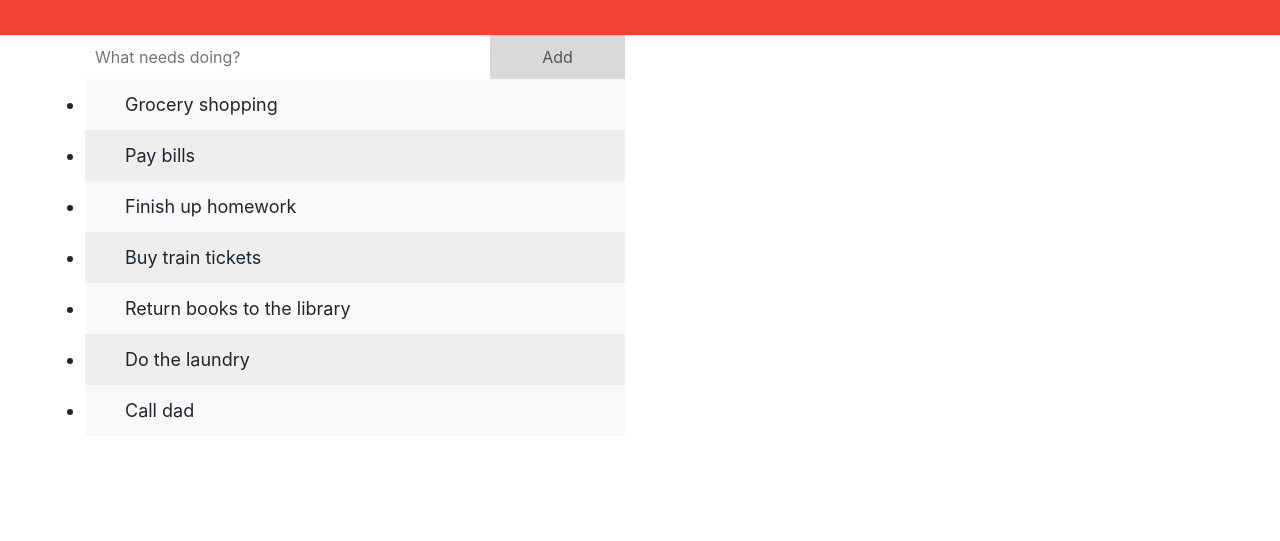
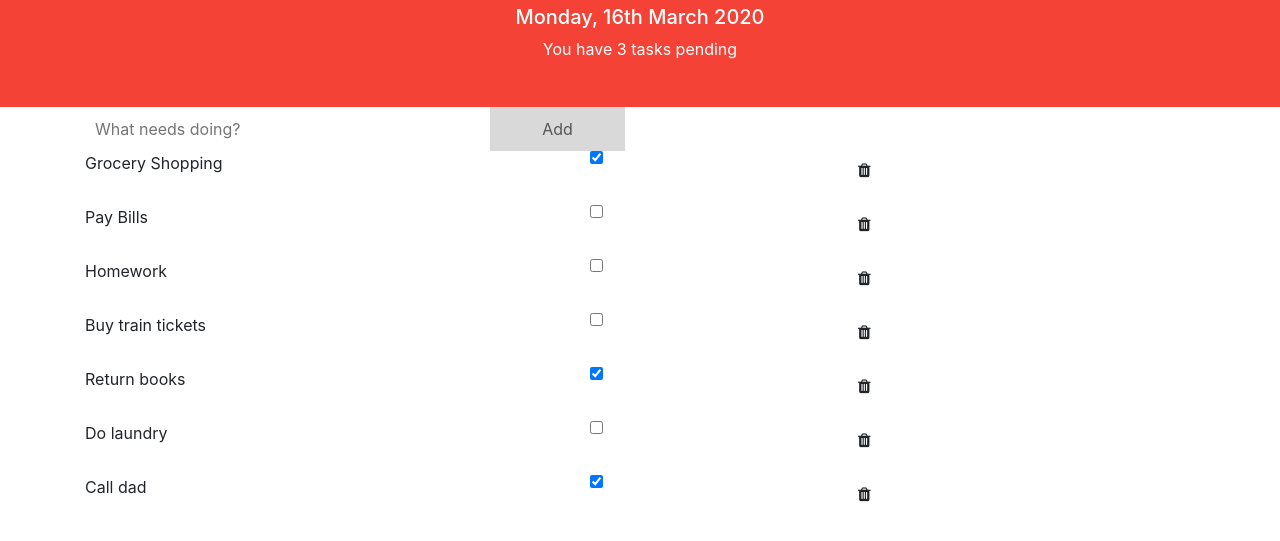
Before and after one commit to sosinuga/My-To-do-list, a plain HTML site: page index.html in a window 1280 px wide. Shown: the part 71-612 px from the top of the page. Drawn offline with nearby package versions, Linux system fonts and the light colour scheme.

Commit message:
task list updated using rows and columns

```diff
--- a/index.html
+++ b/index.html
@@ -16,34 +16,121 @@
   <header>
     <div id="myDIV" class="header">
       <h2>My To Do List - Make it happen!</h2>
-
+      <h5>Monday, 16th March 2020</h5>
+      <p>You have 3 tasks pending</p>
     </div>
+  </header>
+  <main>
     <div class="container">
       <div class="row">
-        <div class="col-12 col-sm-6 purple-rect">
+        <div class="col-12 col-sm-6">
           <input type="text" id="myInput" placeholder="What needs doing?">
           <span onclick="newElement()" class="addBtn">Add</span>
         </div>
       </div>
 
       <div class="row">
-        <div class="col-12 col-sm-6 purple-rect">
-          <ul id="myUL">
-            <li>Grocery shopping</liclass="checked">
-            <li>Pay bills</li>
-            <li>Finish up homework</li>
-            <li>Buy train tickets</li>
-            <li>Return books to the library</li>
-            <li>Do the laundry</li>
-            <li>Call dad</li>
-          </ul>
+
+        <div class="col">
+          <label for="item1">Grocery Shopping</label>
+        </div>
+        <div class="col">
+          <input type="checkbox" id="item1" name="item1" checked>
+        </div>
+        <div class="col">
+
+          <p class="task"><button class="btn"><i class="fa fa-trash fa-1x"></i></button></p>
+        </div>
+
+      </div>
+
+      <div class="row">
+
+        <div class="col">
+          <label for="item2">Pay Bills</label>
+        </div>
+        <div class="col">
+          <input type="checkbox" id="item2" name="item2">
+        </div>
+        <div class="col">
+
+          <p class="task"><button class="btn"><i class="fa fa-trash fa-1x"></i></button></p>
+        </div>
+
+      </div>
+      <div class="row">
+
+        <div class="col">
+          <label for="item3">Homework</label>
+        </div>
+        <div class="col">
+          <input type="checkbox" id="item3" name="item3">
+        </div>
+        <div class="col">
+
+          <p class="task"><button class="btn"><i class="fa fa-trash fa-1x"></i></button></p>
+        </div>
+
+      </div>
+      <div class="row">
+
+        <div class="col">
+          <label for="item4">Buy train tickets</label>
+        </div>
+        <div class="col">
+          <input type="checkbox" id="item4" name="item4">
+        </div>
+        <div class="col">
+
+          <p class="task"><button class="btn"><i class="fa fa-trash fa-1x"></i></button></p>
+        </div>
+
+      </div>
+      <div class="row">
+
+        <div class="col">
+          <label for="item5">Return books</label>
+        </div>
+        <div class="col">
+          <input type="checkbox" id="item5" name="item5" checked>
+        </div>
+        <div class="col">
+
+          <p class="task"><button class="btn"><i class="fa fa-trash fa-1x"></i></button></p>
+        </div>
+
+      </div>
+      <div class="row">
+
+        <div class="col">
+          <label for="item6">Do laundry</label>
+        </div>
+        <div class="col">
+          <input type="checkbox" id="item6" name="item6">
+        </div>
+        <div class="col">
+
+          <p class="task"><button class="btn"><i class="fa fa-trash fa-1x"></i></button></p>
+        </div>
+
+      </div>
+      <div class="row">
+
+        <div class="col">
+          <label for="item7">Call dad</label>
+        </div>
+        <div class="col">
+          <input type="checkbox" id="item7" name="item7" checked>
+        </div>
+        <div class="col">
+
+          <p class="task"><button class="btn"><i class="fa fa-trash fa-1x"></i></button></p>
         </div>
 
       </div>
 
     </div>
+  </main>
 </body>
 
-
-
-</main>
+</html>
```
